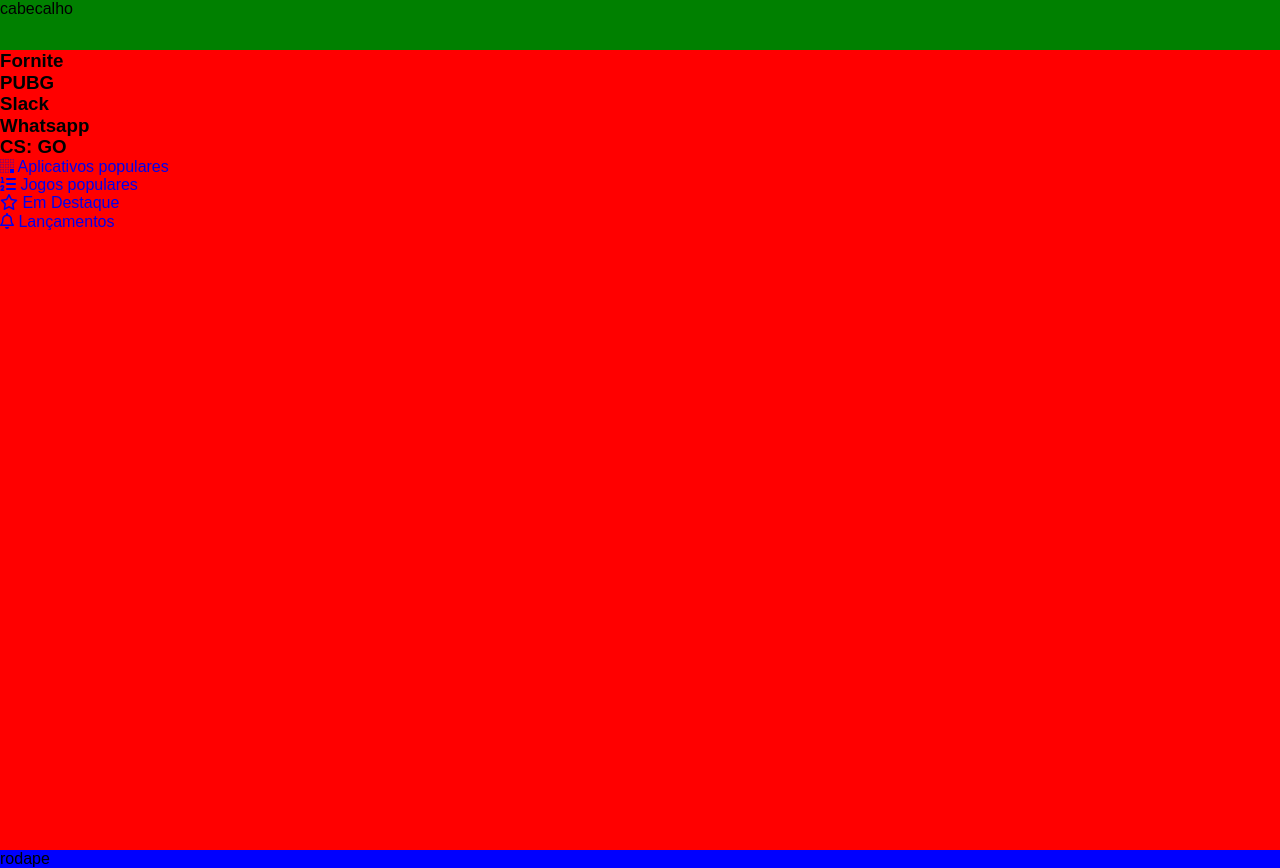
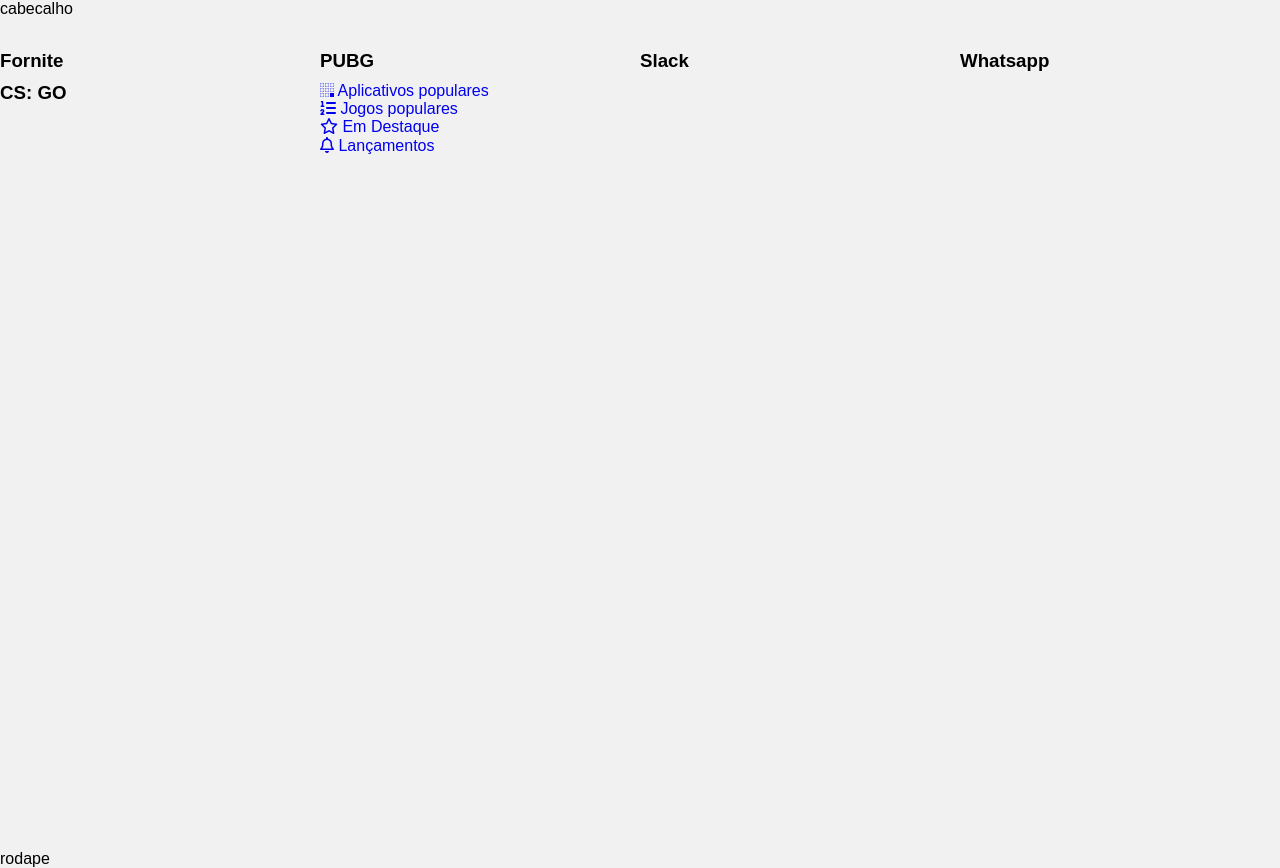
Before and after one commit to Bruno-rd-77/Grid-layout, a plain HTML site: page alura-store/index.html in a window 1280 px wide. Drawn offline with Linux system fonts and the light colour scheme.

Commit message:
criando o aquivo destaques.css e montando o templaite

```diff
--- /dev/null
+++ b/alura-store/assets/css/destaques.css
@@ -0,0 +1,6 @@
+.destaques{
+    display: grid;
+    grid-template-columns: 25% 25% 25% 25%;
+    grid-template-rows: 33.33% 33.33% 33.33%;
+    height: calc(100vh -50px);
+}
--- a/alura-store/assets/css/style.css
+++ b/alura-store/assets/css/style.css
@@ -11,16 +11,13 @@
 }
 
 .cabecalho {
-    background: green;
     grid-area: cabecalho;
 }
 
 .conteudo {
-    background: red;
     grid-area: conteudo;
 }
 
 .rodape {
-    background: blue;
     grid-area: rodape;
 }
--- a/alura-store/index.html
+++ b/alura-store/index.html
@@ -8,6 +8,7 @@
     <link href="./assets/css/normalize.css" rel="stylesheet">
     <link href="./assets/css/reset.css" rel="stylesheet">
     <link href="./assets/css/style.css" rel="stylesheet">
+    <link href="./assets/css/destaques.css" rel="stylesheet" >
 </head>
 <body class="app">
     <header class="cabecalho">cabecalho</header>
```
